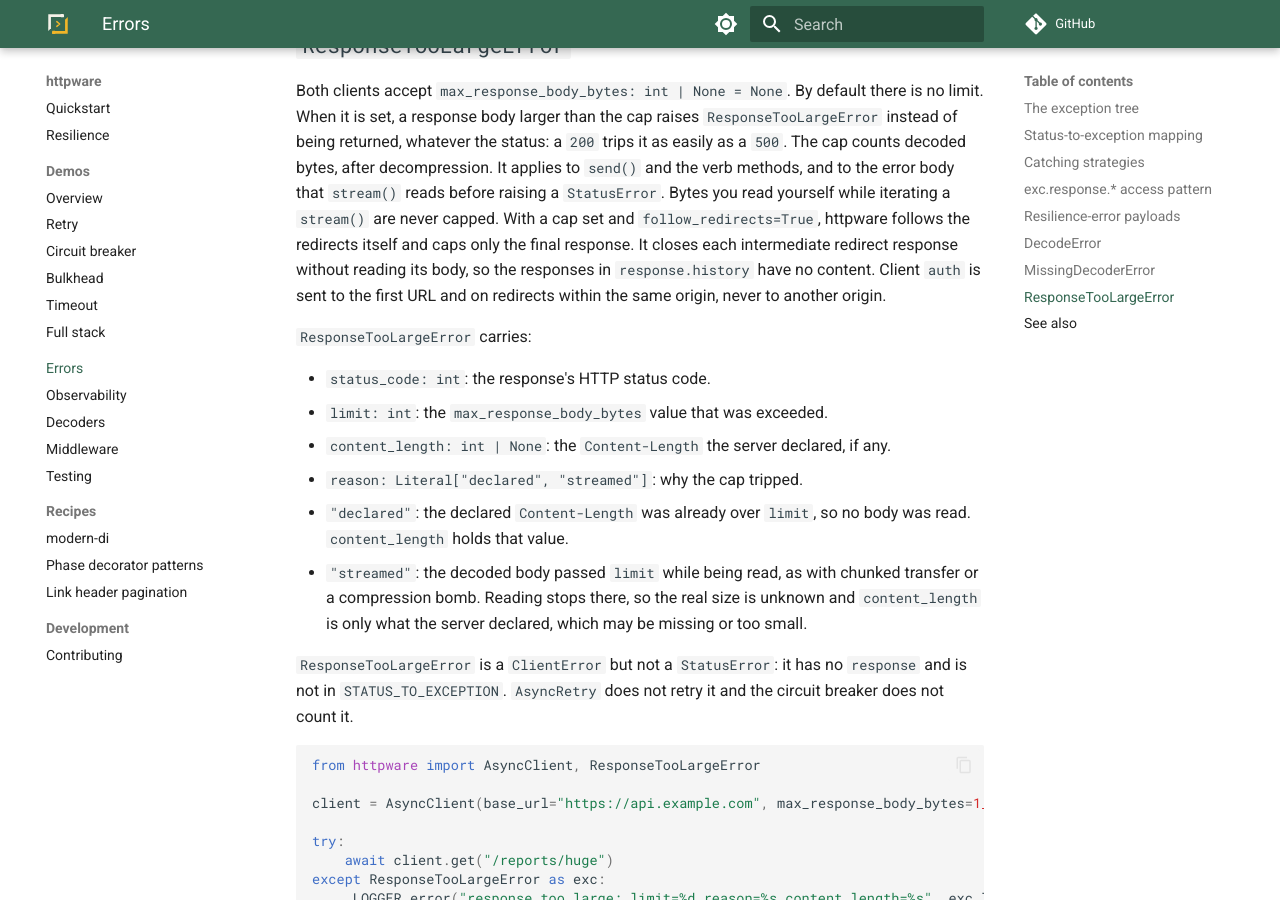
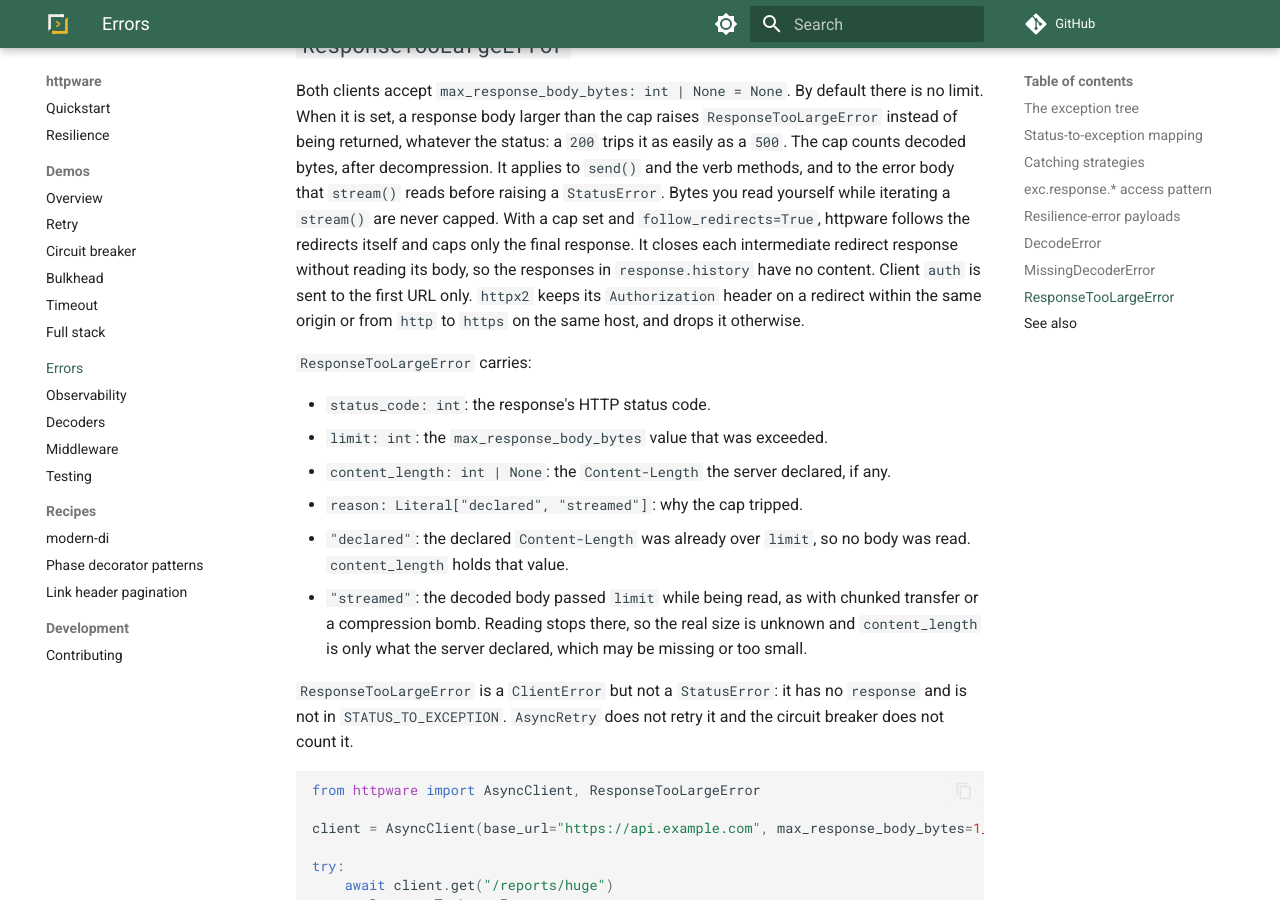
Before and after one commit to modern-python/httpware, an MkDocs documentation site: the page built from docs/errors.md, in a window 1280 px wide and 900 px high, scrolled down 4954 px. Built offline with MkDocs 1.6.1 and Material for MkDocs 9.7.7, drawn with Linux system fonts in a browser that asks for light colours; comment, search, counter and statistics services are not loaded.

Commit message:
test: assert auth on each redirect hop; docs: state the exact Authorization rule

```diff
--- a/docs/errors.md
+++ b/docs/errors.md
@@ -186,7 +186,7 @@ Unlike `DecodeError`, this error is raised before the request is sent.
 
 ## `ResponseTooLargeError`
 
-Both clients accept `max_response_body_bytes: int | None = None`. By default there is no limit. When it is set, a response body larger than the cap raises `ResponseTooLargeError` instead of being returned, whatever the status: a `200` trips it as easily as a `500`. The cap counts decoded bytes, after decompression. It applies to `send()` and the verb methods, and to the error body that `stream()` reads before raising a `StatusError`. Bytes you read yourself while iterating a `stream()` are never capped. With a cap set and `follow_redirects=True`, httpware follows the redirects itself and caps only the final response. It closes each intermediate redirect response without reading its body, so the responses in `response.history` have no content. Client `auth` is sent to the first URL and on redirects within the same origin, never to another origin.
+Both clients accept `max_response_body_bytes: int | None = None`. By default there is no limit. When it is set, a response body larger than the cap raises `ResponseTooLargeError` instead of being returned, whatever the status: a `200` trips it as easily as a `500`. The cap counts decoded bytes, after decompression. It applies to `send()` and the verb methods, and to the error body that `stream()` reads before raising a `StatusError`. Bytes you read yourself while iterating a `stream()` are never capped. With a cap set and `follow_redirects=True`, httpware follows the redirects itself and caps only the final response. It closes each intermediate redirect response without reading its body, so the responses in `response.history` have no content. Client `auth` is sent to the first URL only. `httpx2` keeps its `Authorization` header on a redirect within the same origin or from `http` to `https` on the same host, and drops it otherwise.
 
 `ResponseTooLargeError` carries:
 
```
Also changed, not shown: 1 other file.
